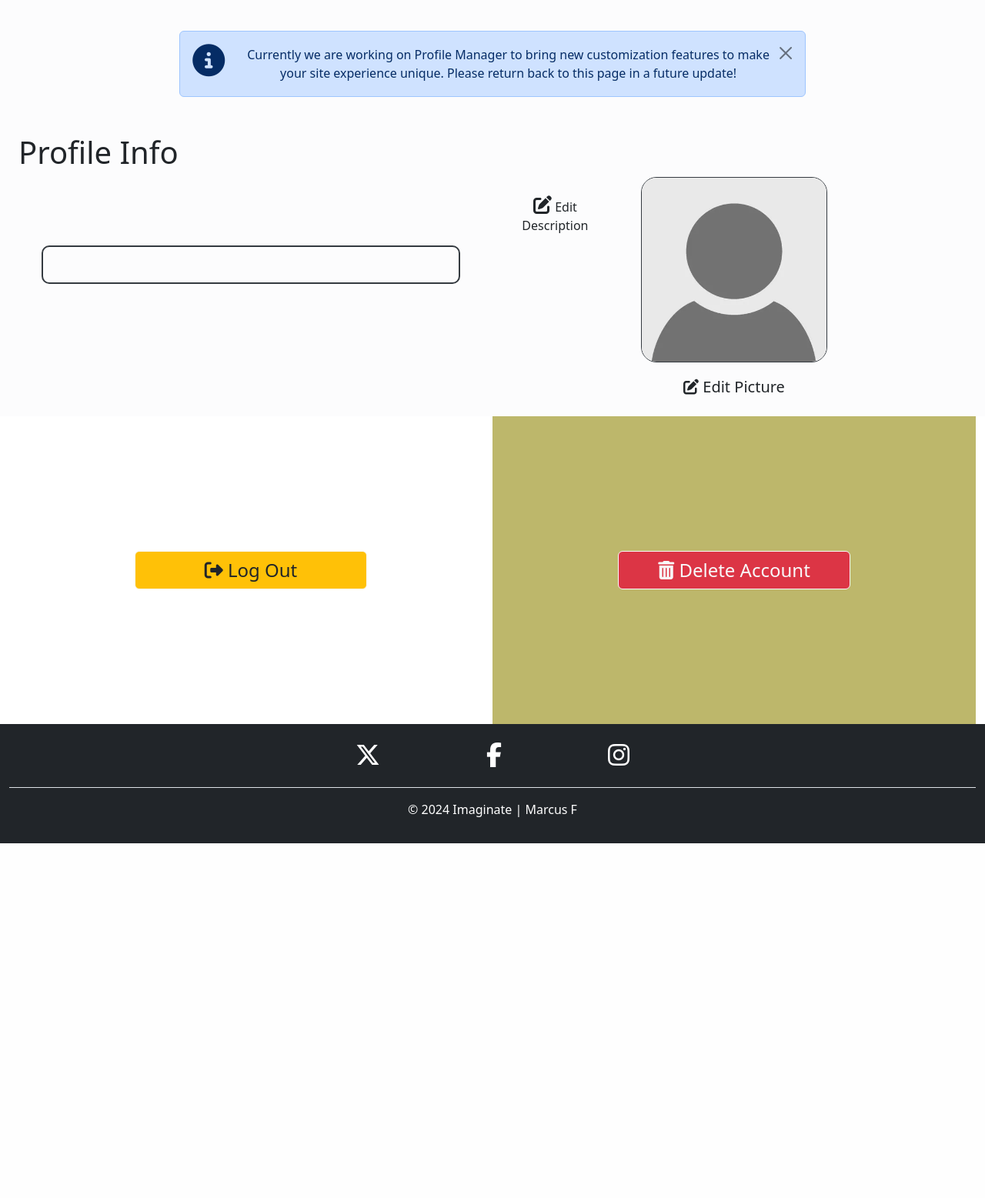
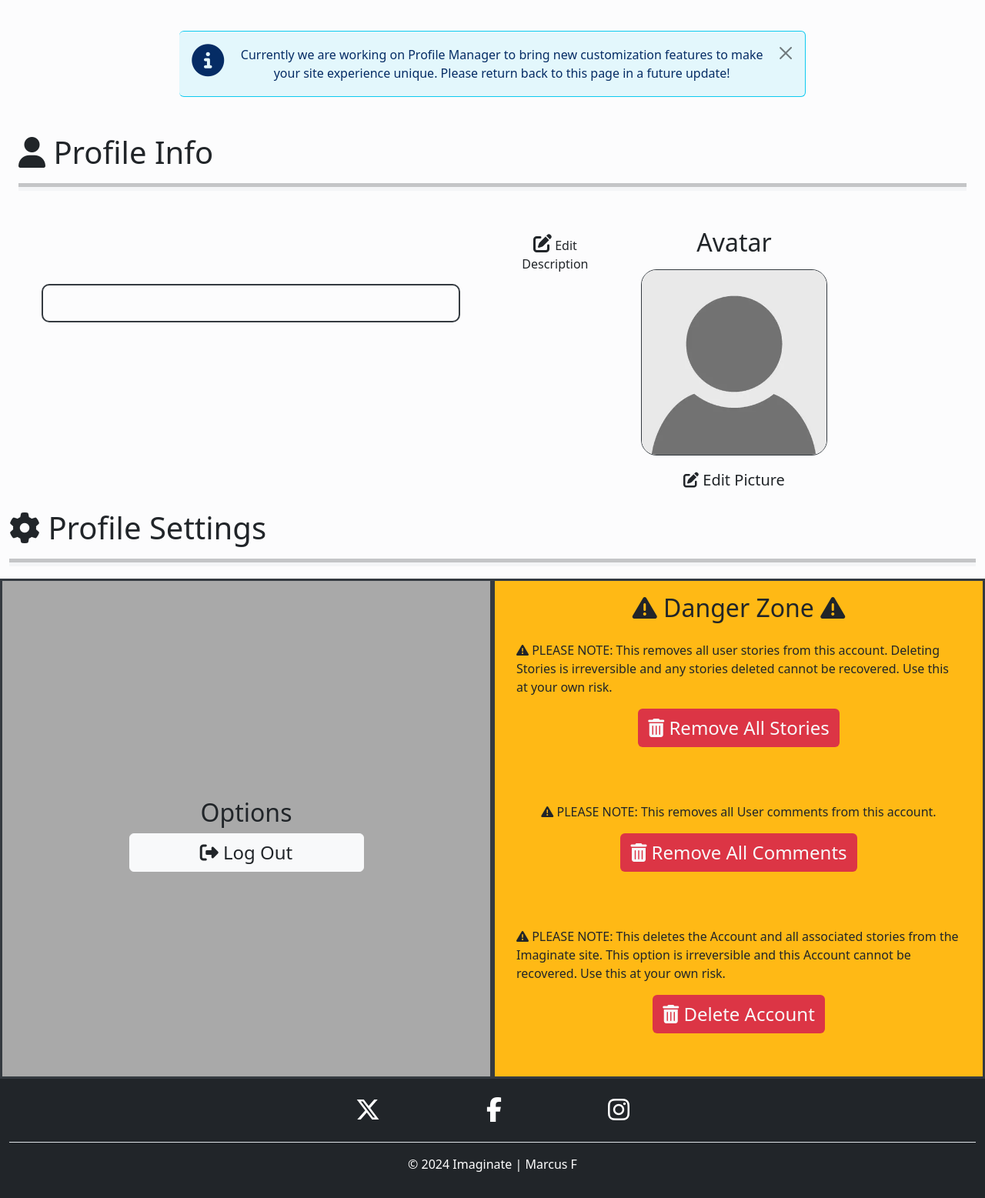
Before and after one commit to MarcusFDev/imaginate-project4, a Django app: page /accounts/ in a window 1280 px wide. Shown: the part 101-1658 px from the top of the page at 77% size. Before the commit the page ends 1197 px from the top, so only its background shows below. Run offline with Django 4.2, Linux system fonts and the light colour scheme; some libraries are stand-ins or nearby versions.

Commit message:
Add: Styling to Profile settings section.

```diff
--- a/accounts/templates/users/user_profile.html
+++ b/accounts/templates/users/user_profile.html
@@ -7,7 +7,7 @@
 <section id="info-section" class="container-fluid d-flex align-items-center bg-light-subtle justify-content-center py-lg-3">
     <div class="row w-100 justify-content-center">
         <div class="col-12 col-lg-8 mt-4 mt-3 d-flex align-items-center justify-content-center">
-            <div id="info-alert" class="alert alert-primary d-flex w-100 w-md-75 flex-column flex-lg-row" role="alert">
+            <div id="info-alert" class="alert alert-primary bg-info bg-opacity-10 border border-info border-start-0 rounded-end d-flex  w-md-75 flex-column flex-lg-row" role="alert">
                 <div class="d-flex align-items-center justify-content-center">
                     <h3><i class="fa-solid fa-circle-info icon-bg"></i></h3>
                 </div>
@@ -17,7 +17,7 @@
                         Please return back to this page in a future update!
                     </p>
                 </div>
-                <button type="button" class="btn-close ms-auto" aria-label="Close"></button>
+                <button type="button" class="btn-close ms-3" aria-label="Close"></button>
             </div>
         </div>
     </div>
@@ -27,9 +27,10 @@
 <section class="container-fluid bg-light-subtle d-flex align-items-center justify-content-center pt-3">
     <div class="row w-100">
         <div>
-            <h1>Profile Info</h1>
+            <h1><i class="fa-solid fa-user"></i>  Profile Info</h1>
+            <hr class="border-bottom border-5">
         </div>
-        <div class="col-12 col-lg-6 d-flex flex-column align-items-center">
+        <div class="col-12 col-lg-6 d-flex flex-column align-items-center pt-lg-3 border-right border-5">
 
             <div class="d-flex align-items-center">
                 <h2 class="mb-0 mt-2">About Me</h2>
@@ -43,7 +44,10 @@
             </div>
         </div>
 
-        <div class="col-12 col-lg-6 d-flex flex-column text-center">
+        <div class="col-12 col-lg-6 d-flex flex-column text-center pt-3">
+            <div>
+                <h2 class="mb-0 py-lg-3">Avatar</h2>
+            </div>
             <div class="align-items-center">
                 <img src="{% static 'images/default-user-icon.webp' %}" alt="Profile Image" class="profile-img">
             </div>
@@ -57,19 +61,62 @@
 </section>
 
 <!-- User Button Section -->
-<section class="container-fluid d-flex align-items-center justify-content-center">
+<section class="container-fluid px-0 bg-light-subtle d-flex align-items-center justify-content-center">
     <div class="row w-100">
-        <div class="col-12 col-md-6 d-flex flex-column align-items-center justify-content-center">
+        <div mb-3>
+            <h1><i class="fa-solid fa-gear"></i>  Profile Settings</h1>
+            <hr class="border-bottom border-5">
+        </div>
+        <div class="col-12 col-md-6 d-flex flex-column align-items-center pf-opt-section justify-content-center pt-3">
+            <h2>Options</h2>
             <!-- Log Out Button -->
-            <button type="button" class="btn btn-light text-dark text-bg-warning w-50 fs-4">
+            <button type="button" class="btn btn-light text-dark custom-logout-btn w-50 fs-4">
                 <i class="fa-solid fa-right-from-bracket"></i> Log Out
             </button>
         </div>
-        <div class="col-12 col-md-6 d-flex flex-column align-items-center danger-section justify-content-center">
+
+        <div
+            class="col-12 col-md-6 pf-danger-section d-flex flex-column align-items-center justify-content-center pt-3">
+            <h2><i class="fa-solid fa-triangle-exclamation"></i> Danger Zone <i
+                    class="fa-solid fa-triangle-exclamation"></i></h2>
+
+            <!-- Remove All Stories -->
+            <div class="d-flex flex-column align-items-center justify-content-center p-3">
+                <p class="text-start w-100">
+                    <i class="fa-solid fa-triangle-exclamation"></i>
+                    PLEASE NOTE: This removes all user stories from this account. Deleting Stories is irreversible and
+                    any stories deleted cannot be recovered. Use this at your own risk.
+                </p>
+                <button type="button" class="btn text-light pf-danger-btn fs-4">
+                    <i class="fa-solid fa-trash-can"></i> Remove All Stories
+                </button>
+                <hr class="border-bottom border-4">
+            </div>
+
+            <!-- Remove All Comments -->
+            <div class="d-flex flex-column align-items-center justify-content-center p-3">
+                <p class="text-start w-100">
+                    <i class="fa-solid fa-triangle-exclamation"></i>
+                    PLEASE NOTE: This removes all User comments from this account.
+                </p>
+                <button type="button" class="btn text-light pf-danger-btn fs-4">
+                    <i class="fa-solid fa-trash-can"></i> Remove All Comments
+                </button>
+                <hr class="border-bottom border-4">
+            </div>
+
             <!-- Delete Account Button -->
-            <button type="button" class="btn btn-light text-light text-bg-danger w-50 fs-4">
-                <i class="fa-solid fa-trash-can"></i> Delete Account
-            </button>
+            <div class="d-flex flex-column align-items-center justify-content-center p-3">
+                <p class="text-start w-100">
+                    <i class="fa-solid fa-triangle-exclamation"></i>
+                    PLEASE NOTE: This deletes the Account and all associated stories from the Imaginate site. This
+                    option is irreversible and this Account cannot be recovered. Use this at your own risk.
+                </p>
+                <button type="button" class="btn text-light pf-danger-btn fs-4">
+                    <i class="fa-solid fa-trash-can"></i> Delete Account
+                </button>
+                <hr class="border-bottom border-4">
+            </div>
         </div>
     </div>
 </section>
--- a/imaginate/settings.py
+++ b/imaginate/settings.py
@@ -28,8 +28,8 @@
 SECRET_KEY = os.environ.get("SECRET_KEY")
 
 # SECURITY WARNING: don't run with debug turned on in production!
-DEBUG = True
-# DEBUG = False
+# DEBUG = True
+DEBUG = False
 
 ALLOWED_HOSTS = [
     "8000-marcusfdev-imaginatepro-nnvyly3p6cc.ws-eu116.gitpod.io",
--- a/static/css/style.css
+++ b/static/css/style.css
@@ -1,8 +1,6 @@
 .hidden {
     display: none !important;
 }
-
-
 
 .icon-bg {
     font-size: 150%;
@@ -42,9 +40,24 @@
     margin-left: 700px;
 }
 
-.danger-section {
-    height: 400px;
-    background-color: darkkhaki;
+.pf-danger-section {
+    height: auto;
+    background-color: #ffb915 !important;
+    border: 3px solid #343a40;
+}
+
+.pf-opt-section {
+    height: auto;
+    background-color: #a9a9a9 !important;
+    border: 3px solid #343a40;
+}
+
+.pf-danger-btn {
+    background-color: #dc3545 !important;
+}
+
+.pf-danger-btn:hover {
+    background-color: #5e1914 !important;
 }
 
 .about-description {
--- a/static/js/script.js
+++ b/static/js/script.js
@@ -32,7 +32,6 @@
 });
 
 $(document).ready(function() {
-    console.log("Loaded jQuery Function");
 
     $('.btn-close').on('click', function() {
         console.log("Received Request.");
@@ -40,9 +39,8 @@
         // Add the fade-out animation to #info-alert
         $('#info-alert').addClass('animate__animated animate__fadeOutUp');
 
-        // Start sliding up the #info-section at the same time
+        // Start sliding up the #info-section
         $('#info-section').slideUp(400, function() {
-            // Optionally, you can add the 'hidden' class after it's slid up if needed
             $(this).addClass('hidden');
         });
 
```
Also changed, not shown: 2 other files.
